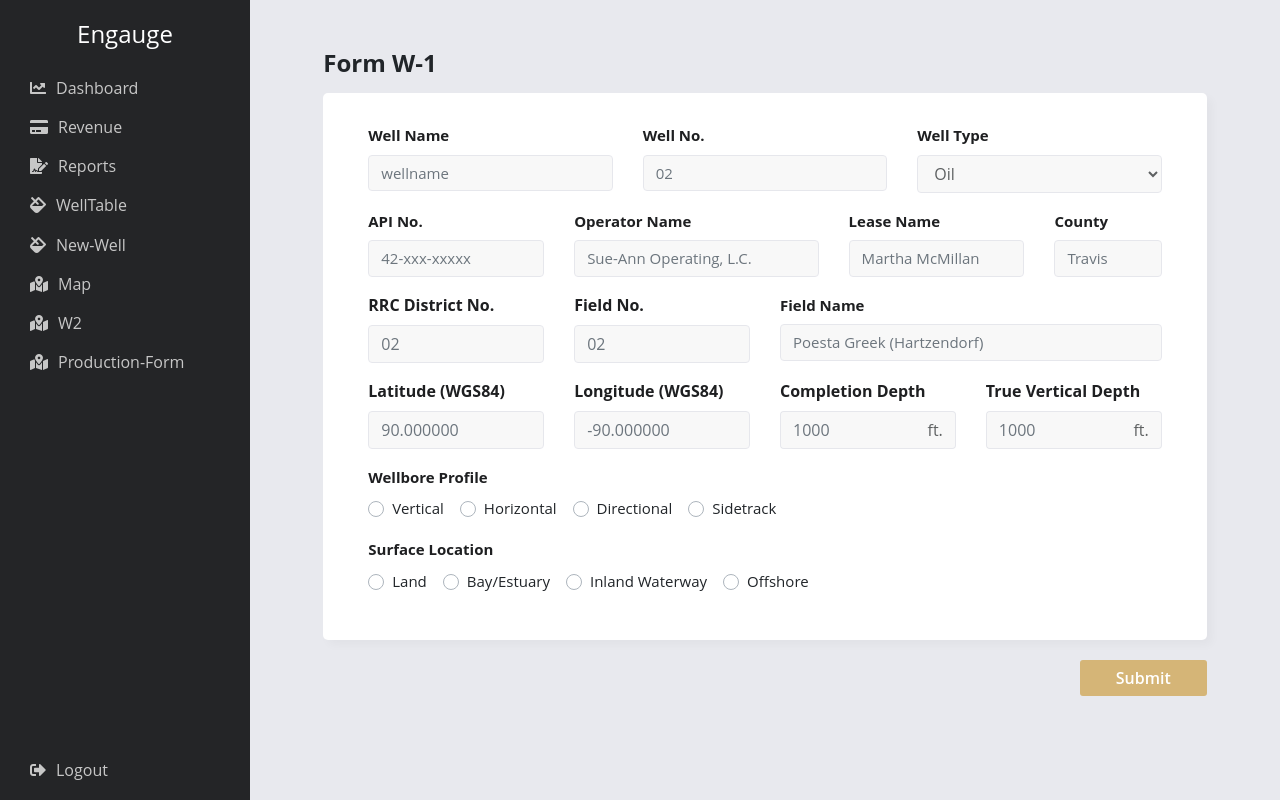
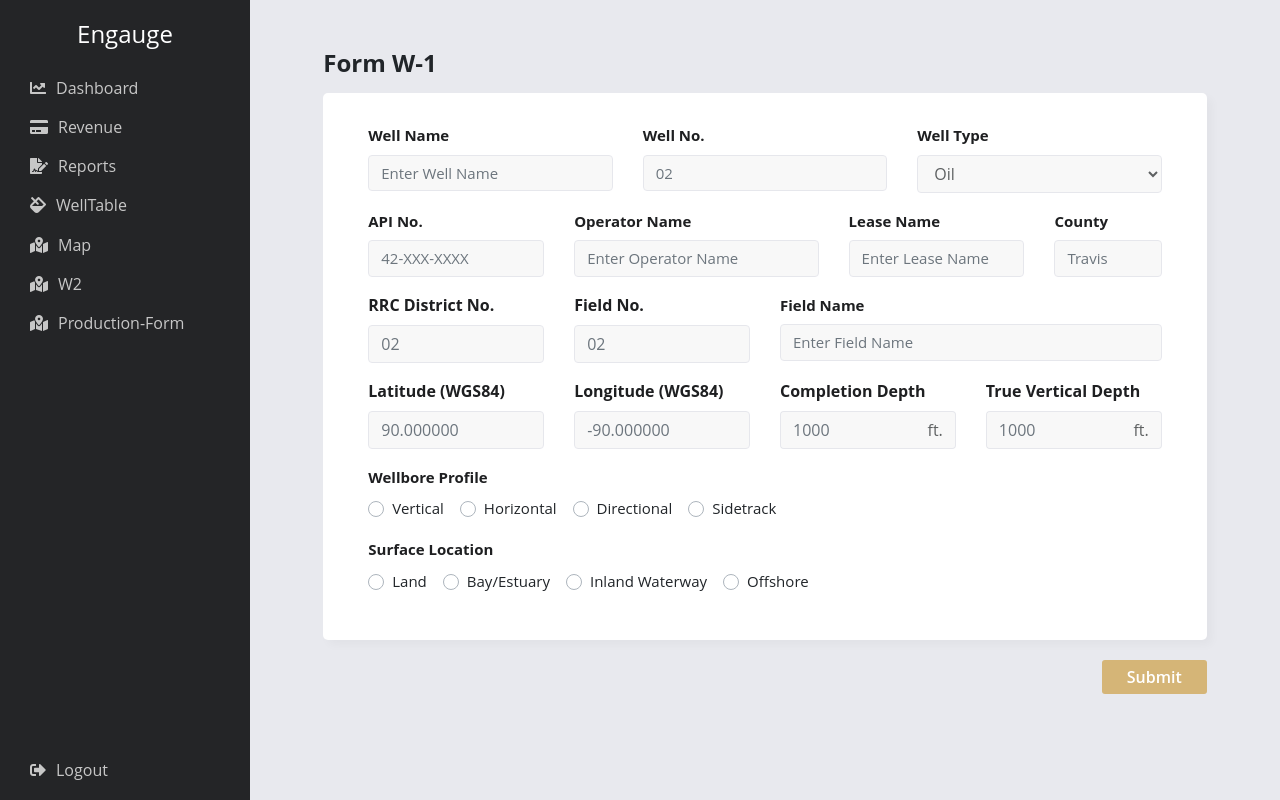
Before and after one commit to Dgarza0413/engauge, a React (Create React App) app in the folder client/: page /newwell in a window 1280 px wide. Built offline with nearby package versions, Linux system fonts and the light colour scheme.

Commit message:
change styling on table and redirect form back to table

```diff
--- a/client/src/components/Button/index.js
+++ b/client/src/components/Button/index.js
@@ -1,11 +1,21 @@
 import React from "react";
 import "./style.css";
 
+const checkType = (type, content, mb) => {
+    if (type === "submit") {
+        return <input type={type} className="button" style={{marginBottom: mb || "40px"}} />
+    } else {
+        return (
+            <div className="button" style={{marginBottom: mb || "40px"}}>
+                {content}
+            </div>
+        );
+    }
+}
+
 function Button(props) {
     return (
-        <div className="button">
-            {props.children}
-        </div>
+        checkType(props.type, props.children, props.mb)
     );
 }
 
--- a/client/src/components/Button/style.css
+++ b/client/src/components/Button/style.css
@@ -1,16 +1,13 @@
 .button {
+    border: 0;
     background-color: #d5b577;
     color: white;
     font-weight: 600;
-    padding: 5px 30px;
+    padding: 5px 25px;
     border-radius: 3px;
     float: right;
-    margin-bottom: 40px;
 }
 
-.button input[type="submit"] {
-    background-color: transparent;
-    color: inherit;
-    font-weight: inherit;
-    border: 0;
+.button[type="submit"] {
+    -webkit-appearance: none;
 }
--- a/client/src/components/Card/index.js
+++ b/client/src/components/Card/index.js
@@ -3,7 +3,7 @@ import "./style.css";
 
 function Card(props) {
     return (
-        <div className="card-wrapper">
+        <div className="card-wrapper" style={{padding: props.padding || ""}}>
             {props.children}
         </div>
     );
--- a/client/src/components/Drawer/index.js
+++ b/client/src/components/Drawer/index.js
@@ -16,9 +16,9 @@ const links = [
         name: "WellTable",
         icon: "fas fa-fill",
     }, {
-        name: "New-Well",
-        icon: "fas fa-fill",
-    }, {
+    //     name: "New-Well",
+    //     icon: "fas fa-fill",
+    // }, {
         name: "Map",
         icon: "fas fa-map-marked-alt",
     }, {
--- /dev/null
+++ b/client/src/components/FlexContainer/index.js
@@ -0,0 +1,12 @@
+import React from "react";
+import "./style.css";
+
+function FlexContainer(props) {
+    return (
+        <div className="flex">
+            {props.children}
+        </div>
+    );
+}
+
+export default FlexContainer;
--- /dev/null
+++ b/client/src/components/FlexContainer/style.css
@@ -0,0 +1,4 @@
+.flex {
+    display: flex;
+    align-items: center;
+}
--- a/client/src/components/FormInput/index.js
+++ b/client/src/components/FormInput/index.js
@@ -4,6 +4,7 @@ import { StringInput, NumberInput, Select, BoxInput, TextBoxInput } from "../For
 import Card from "../Card";
 import Button from "../Button";
 import API from "../../utils/API";
+import { Redirect } from 'react-router-dom';
 import "./style.css";
 
 //wgs84
@@ -30,7 +31,8 @@ class WellForm extends Component {
         completionDepth: "",
         trueVerticalDepth: "",
         wellBoreProfile: "",
-        surfaceLocation: ""
+        surfaceLocation: "",
+        redirect: false
     };
 
     handleValidation() {
@@ -68,6 +70,12 @@ class WellForm extends Component {
         }
     };
 
+    handleRedirect = () => {
+        if (this.state.redirect === true) {
+            return <Redirect to="/welltable" />
+        }
+    }
+
 
     handleFormSubmit = event => {
         event.preventDefault();
@@ -102,11 +110,12 @@ class WellForm extends Component {
                     console.log(res.data.items);
 
                     this.setState({
-                        obj: res.data.items
+                        obj: res.data.items,
+                        redirect: true
                     });
                 })
                 .catch(err => console.log(err));
-            console.log("we passed validation")
+            console.log("we passed validation");
         } else {
             console.log("we failed validation");
         }
@@ -158,7 +167,7 @@ class WellForm extends Component {
                         <Container>
                             <Row>
                                 <Col lg="4">
-                                    <StringInput label="Well Name" name="wellName" value={this.state.wellName} onChange={this.handleInputChange} placeholder="wellname" />
+                                    <StringInput label="Well Name" name="wellName" value={this.state.wellName} onChange={this.handleInputChange} placeholder="Enter Well Name" />
                                 </Col>
                                 <Col lg="4">
                                     <StringInput label="Well No." name="wellNum" value={this.state.wellNum} onChange={this.handleInputChange} placeholder="02" />
@@ -173,13 +182,13 @@ class WellForm extends Component {
                             </Row>
                             <Row>
                                 <Col lg="3">
-                                    <StringInput label="API No." name="apiNum" value={this.state.apiNum} onChange={this.handleInputChange} placeholder="42-xxx-xxxxx" />
+                                    <StringInput label="API No." name="apiNum" value={this.state.apiNum} onChange={this.handleInputChange} placeholder="42-XXX-XXXX" />
                                 </Col>
                                 <Col lg="4">
-                                    <StringInput label="Operator Name" name="operatorName" value={this.state.operatorName} onChange={this.handleInputChange} placeholder="Sue-Ann Operating, L.C." />
+                                    <StringInput label="Operator Name" name="operatorName" value={this.state.operatorName} onChange={this.handleInputChange} placeholder="Enter Operator Name" />
                                 </Col>
                                 <Col lg="3">
-                                    <StringInput label="Lease Name" name="leaseName" value={this.state.leaseName} onChange={this.handleInputChange} placeholder="Martha McMillan" />
+                                    <StringInput label="Lease Name" name="leaseName" value={this.state.leaseName} onChange={this.handleInputChange} placeholder="Enter Lease Name" />
                                 </Col>
                                 <Col lg="2">
                                     <StringInput label="County" name="county" value={this.state.county} onChange={this.handleInputChange} placeholder="Travis" />
@@ -193,7 +202,7 @@ class WellForm extends Component {
                                     <NumberInput label="Field No." name="fieldNumber" value={this.state.fieldList.fieldNumber} onChange={this.handleInputChange} placeholder="02" />
                                 </Col>
                                 <Col lg="6">
-                                    <StringInput label="Field Name" name="fieldName" value={this.state.fieldList.fieldName} onChange={this.handleInputChange} placeholder="Poesta Greek (Hartzendorf)" />
+                                    <StringInput label="Field Name" name="fieldName" value={this.state.fieldList.fieldName} onChange={this.handleInputChange} placeholder="Enter Field Name" />
                                 </Col>
                             </Row>
                             <Row>
@@ -232,9 +241,8 @@ class WellForm extends Component {
                             </Row>
                         </Container>
                     </Card>
-                    <Button>
-                        <input type="submit"></input>
-                    </Button>
+                    {this.handleRedirect()}
+                    <Button type="submit"/>
                 </form>
             </div>
         );
@@ -425,9 +433,7 @@ class W2Form extends Component {
                             </Row>
                         </Container>
                     </Card>
-                    <Button>
-                        <input type="submit"></input>
-                    </Button>
+                    <Button type="submit"/>
                 </form>
             </div>
         );
@@ -442,24 +448,24 @@ class Production extends Component {
                     <Card>
                         <Container>
                             <Row>
-                                <Col md="3">
+                                <Col md="4">
                                     <NumberInput label="Oil" placeholder="07" unit="BBLs" />
                                 </Col>
-                                <Col md="3">
+                                <Col md="4">
                                     <NumberInput label="Gas" placeholder="07" unit="MCF" />
                                 </Col>
-                                <Col md="3">
+                                <Col md="4">
                                     <NumberInput label="Water" placeholder="07" unit="BBLs" />
                                 </Col>
                             </Row>
                             <Row>
-                                <Col md="3">
+                                <Col md="4">
                                     <NumberInput label="Casing PSI" placeholder="07" unit="PSI" />
                                 </Col>
-                                <Col md="3">
+                                <Col md="4">
                                     <NumberInput label="Tubing PSI" placeholder="07" unit="PSI" />
                                 </Col>
-                                <Col md="3">
+                                <Col md="4">
                                     <NumberInput label="Choke Size" placeholder="07" unit="/64" />
                                 </Col>
                             </Row>
@@ -470,9 +476,7 @@ class Production extends Component {
                             </Row>
                         </Container>
                     </Card>
-                    <Button>
-                        <input type="submit"></input>
-                    </Button>
+                    <Button type="submit"/>
                 </form>
             </div>
         );
--- a/client/src/components/SectionTitle/index.js
+++ b/client/src/components/SectionTitle/index.js
@@ -3,7 +3,7 @@ import "./style.css";
 
 function SectionTitle(props) {
     return (
-        <div>
+        <div className="title-container">
             <h4 className="section-title">{props.children}</h4>
         </div>
     );
--- a/client/src/components/SectionTitle/style.css
+++ b/client/src/components/SectionTitle/style.css
@@ -1,3 +1,7 @@
+.title-container {
+    margin-right: auto;
+}
+
 .section-title {
     font-weight: 700;
     margin-bottom: 15px;
--- a/client/src/components/Table/index.js
+++ b/client/src/components/Table/index.js
@@ -1,7 +1,9 @@
 import React from "react";
 import Table from "react-bootstrap/Table";
+import Card from "../Card";
 // import Button from "react-bootstrap/Button";
-import { Link } from 'react-router-dom'
+import { Link } from 'react-router-dom';
+import "./style.css";
 
 
 function WellTable(props) {
@@ -9,8 +11,9 @@ function WellTable(props) {
   return (
     <div>
         {/* <Button type="submit">Add Well</Button> */}
-
-      <Table striped bordered hover>
+        <Card padding="0">
+            {/* <Table striped bordered hover> */}
+            <Table>
                 <thead>
                     <tr>
                         <th>Well Name</th>
@@ -34,6 +37,7 @@ function WellTable(props) {
                     ))}
                 </tbody>
             </Table>
+        </Card>
     </div>
   );
 }
--- a/client/src/components/Table/style.css
+++ b/client/src/components/Table/style.css
@@ -1,3 +1,15 @@
-#red{
+/* #red{
     background-color: red;
+} */
+
+.table thead th, .table td, .table th {
+    border: 0;
 }
+
+.table thead th, .table td {
+    padding: 20px 25px;
+}
+
+tbody tr:nth-child(odd) {
+    background-color: #fafbfd;
+}
--- a/client/src/pages/WellTable.js
+++ b/client/src/pages/WellTable.js
@@ -1,6 +1,10 @@
 import React from "react";
 import Table from "../components/Table";
 import PageWrapper from "../components/PageWrapper";
+import SectionTitle from "../components/SectionTitle";
+import FlexContainer from "../components/FlexContainer";
+import { Link } from 'react-router-dom';
+import Button from "../components/Button";
 import Axios from "axios";
 
 class WellTable extends React.Component {
@@ -17,8 +21,14 @@ class WellTable extends React.Component {
     render() {
         return (
             <PageWrapper>
-                <Table wells={this.state.wells}
-                    key={this.state.wells._id} />
+                <FlexContainer>
+                    <SectionTitle>Well Overview</SectionTitle>
+                    <Link to="/new-well">
+                        <Button mb="15px">+ Add Well</Button>
+                    </Link>
+                </FlexContainer>
+                    <Table wells={this.state.wells}
+                        key={this.state.wells._id} />
             </PageWrapper>
         )
     }
```
Also changed, not shown: 1 other file (tests, documents, lock files or other folders). Lines whose indentation alone changed are shown as unchanged.
